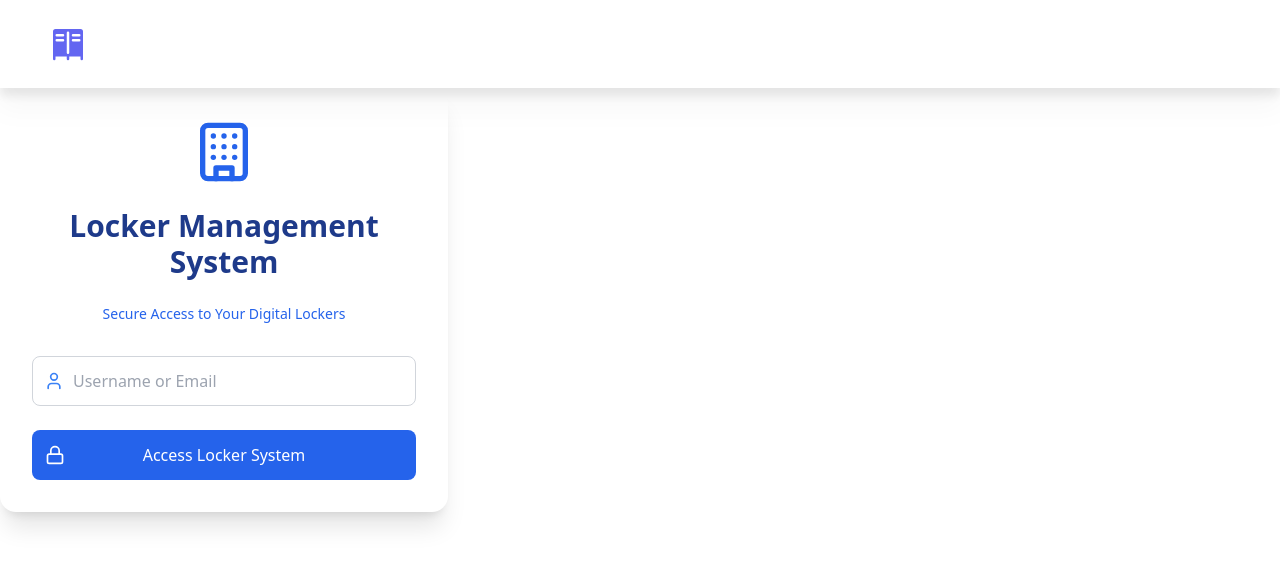
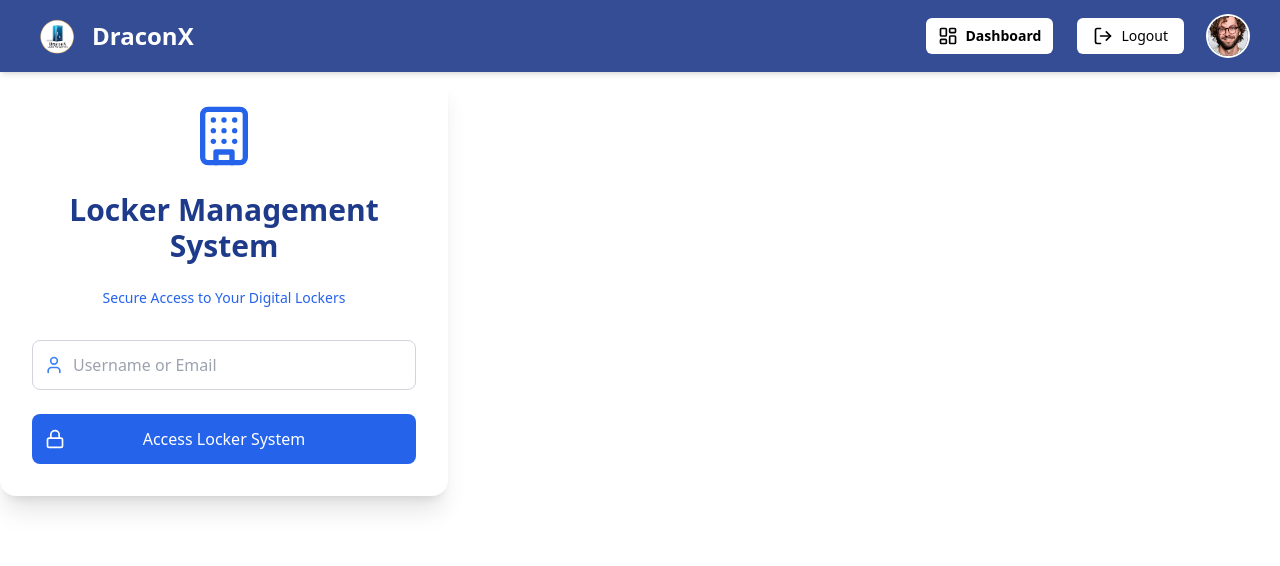
Before and after one commit to Deepak05x/Locker_management_system, a React (Vite) app in the folder frontend/: page /enter in a window 1280 px wide. Shown: the top 566 px of the page. Built offline with nearby package versions, Linux system fonts and the light colour scheme; no server answers.

Commit message:
working on new dash

```diff
--- a/frontend/src/components/AvailableLockers.jsx
+++ b/frontend/src/components/AvailableLockers.jsx
@@ -54,9 +54,14 @@ const AvailableLockers = () => {
                                 <option value="Male">Male</option>
                                 <option value="Female">Female</option>
                             </select>
-                            <button type="submit" className="bg-blue px-6 py-2 rounded-sm text-white font-medium">
-                                Check Availability
-                            </button>
+                            <div className="flex flex-col items-center gap-12 justify-between w-full">
+                                <button type="submit" className="bg-blue px-6 py-2 rounded-sm text-white font-medium">
+                                    Check Availability
+                                </button>
+                                <button type="submit" className="bg-blue px-6 py-2 rounded-sm text-white font-medium">
+                                    back
+                                </button>
+                            </div>
                         </div>
                     </form>
                 </div>
--- a/frontend/src/components/DashNav.jsx
+++ b/frontend/src/components/DashNav.jsx
@@ -13,41 +13,40 @@ const DashNav = () => {
     };
 
     return (
-        <nav className="w-full  bg-blue-900/90 text-white backdrop-blur-md shadow-md py-1">
-            <div className="max-w-7xl mx-auto px-4 sm:px-6 lg:px-8 h-16">
-                <div className="flex items-center justify-between h-full">
-                    {/* Logo Section */}
+        <nav className="fixed top-0 left-0 w-full z-50 bg-blue-900/90 text-white backdrop-blur-md shadow-md">
+            <div className="max-w-7xl mx-auto px-4 sm:px-6 lg:px-8 h-16 flex items-center justify-between">
+                {/* Logo Section (Left Corner) */}
                 <div className="flex items-center space-x-3">
-                        <img src="/DraconX.png" alt="SafeLocker Logo" className="h-10 sm:h-12 transition-transform duration-300 cursor-pointer hover:scale-105" />
-                        <span className="text-xl sm:text-2xl xs:hidden font-bold">DraconX</span>
+                    <img src="/DraconX1.png" alt="SafeLocker Logo" className="h-12 sm:h-10 transition-transform duration-300 hover:scale-110" />
+                    <span className="text-xl sm:text-2xl font-bold">DraconX</span>
                 </div>
 
-                    {/* Navigation Links and User Profile Section */}
-                    <div className="flex items-center space-x-6">
+                {/* Navigation Links and User Profile Section (Right Corner) */}
+                <div className="flex items-center space-x-6 ml-auto">
                     {/* Dashboard Link */}
-                        <Link to="/dashboard" className="group flex items-center space-x-2 bg-white text-black  hover:scale-105 transition-all ease-in-out px-3 py-2 rounded-md ">
-                            <LayoutDashboard className="w-5 h-5 font-bold " />
-                            <span className="hidden md:inline  text-sm font-semibold">Dashboard</span>
+                    <Link to="/dashboard" className="group flex items-center space-x-2 text-gray-300 hover:text-white transition-colors duration-300 px-3 py-2 rounded-md hover:bg-blue-700">
+                        <LayoutDashboard className="w-5 h-5 group-hover:text-white" />
+                        <span className="hidden md:inline text-sm font-medium">Dashboard</span>
+                    </Link>
+
+                    {/* User Profile Picture Link */}
+                    <Link to="/profile" className="relative group">
+                        <img
+                            src={user?.photoURL || "/user-1.png"}
+                            alt="User Profile"
+                            className="w-8 sm:w-10 h-8 sm:h-10 rounded-full cursor-pointer ring-2 ring-blue-400 group-hover:ring-blue-500 transition-all duration-300"
+                        />
                     </Link>
 
                     {/* Logout Button */}
                     <button
                         onClick={handleLogout}
-                            className="hidden sm:flex items-center space-x-2 bg-white text-black px-4 py-2 rounded-md hover:scale-105 transition-all ease-in-out"
+                        className="hidden sm:flex items-center space-x-2 bg-blue-700 text-gray-200 px-4 py-2 rounded-md hover:bg-blue-600 transition-colors duration-300 group"
                         aria-label="Logout"
                     >
                         <LogOut className="w-5 h-5 group-hover:rotate-6 transition-transform" />
                         <span className="text-sm font-medium">Logout</span>
                     </button>
-
-                        {/* User Profile Picture Link */}
-                        <Link to="/account_page" className="relative group">
-                            <img
-                                src={user?.photoURL || "/user-1.png"}
-                                alt="User Profile"
-                                className="w-8 sm:w-10 h-8 sm:h-10 rounded-full cursor-pointer ring-2 ring-white group-hover:ring-white transition-all ease-in-out hover:scale-105"
-                            />
-                        </Link>
 
                     {/* Responsive Logout for Smaller Screens */}
                     <button
@@ -59,7 +58,6 @@ const DashNav = () => {
                     </button>
                 </div>
             </div>
-            </div>
         </nav>
     );
 };
--- a/frontend/src/components/Login.jsx
+++ b/frontend/src/components/Login.jsx
@@ -86,6 +86,7 @@ const Login = () => {
                     </div>
 
                     {/* Login Button */}
+
                     <button
                         type="submit"
                         className="group relative w-full flex justify-center py-3 px-4 border border-transparent rounded-lg text-white bg-blue-600 hover:bg-blue-700 focus:outline-none focus:ring-2 focus:ring-offset-2 focus:ring-blue-500 transition-colors"
--- a/frontend/src/components/Navbar.jsx
+++ b/frontend/src/components/Navbar.jsx
@@ -1,14 +1,66 @@
-import React from "react";
-import { PiLockersFill } from "react-icons/pi";
-import { Link } from "react-router-dom";
+import React, { useContext } from "react";
+import { Link, useNavigate } from "react-router-dom";
+import { AuthContext } from "../context/AuthProvider";
+import { LayoutDashboard, LogOut } from "lucide-react";
 
 const Navbar = () => {
+    const { logout, user } = useContext(AuthContext);
+    const navigate = useNavigate();
+
+    const handleLogout = () => {
+        logout();
+        navigate("/login");
+    };
+
     return (
-        <section className="w-full bg-white drop-shadow-xl text-black px-12 py-6">
-            <Link to="/">
-                <PiLockersFill className="text-blue text-[2.5rem]" />
-            </Link>
-        </section>
+        <nav className="w-full  bg-blue-900/90 text-white backdrop-blur-md shadow-md py-1">
+            <div className="max-w-7xl mx-auto px-4 sm:px-6 lg:px-8 h-16">
+                <div className="flex items-center justify-between h-full">
+                    {/* Logo Section */}
+                    <div className="flex items-center space-x-3">
+                        <img src="/DraconX.png" alt="SafeLocker Logo" className="h-10 sm:h-12 transition-transform duration-300 cursor-pointer hover:scale-105" />
+                        <span className="text-xl sm:text-2xl xs:hidden font-bold">DraconX</span>
+                    </div>
+
+                    {/* Navigation Links and User Profile Section */}
+                    <div className="flex items-center space-x-6">
+                        {/* Dashboard Link */}
+                        <Link to="/dashboard" className="group flex items-center space-x-2 bg-white text-black  hover:scale-105 transition-all ease-in-out px-3 py-2 rounded-md ">
+                            <LayoutDashboard className="w-5 h-5 font-bold " />
+                            <span className="hidden md:inline  text-sm font-semibold">Dashboard</span>
+                        </Link>
+
+                        {/* Logout Button */}
+                        <button
+                            onClick={handleLogout}
+                            className="hidden sm:flex items-center space-x-2 bg-white text-black px-4 py-2 rounded-md hover:scale-105 transition-all ease-in-out"
+                            aria-label="Logout"
+                        >
+                            <LogOut className="w-5 h-5 group-hover:rotate-6 transition-transform" />
+                            <span className="text-sm font-medium">Logout</span>
+                        </button>
+
+                        {/* User Profile Picture Link */}
+                        <Link to="/account_page" className="relative group">
+                            <img
+                                src={user?.photoURL || "/user-1.png"}
+                                alt="User Profile"
+                                className="w-8 sm:w-10 h-8 sm:h-10 rounded-full cursor-pointer ring-2 ring-white group-hover:ring-white transition-all ease-in-out hover:scale-105"
+                            />
+                        </Link>
+
+                        {/* Responsive Logout for Smaller Screens */}
+                        <button
+                            onClick={handleLogout}
+                            className="sm:hidden flex items-center space-x-2 bg-blue-700 text-gray-200 px-3 py-2 rounded-md hover:bg-blue-600 transition-colors duration-300 group"
+                            aria-label="Logout"
+                        >
+                            <LogOut className="w-5 h-5 group-hover:rotate-6 transition-transform" />
+                        </button>
+                    </div>
+                </div>
+            </div>
+        </nav>
     );
 };
 
```
Lines whose indentation alone changed are shown as unchanged.
